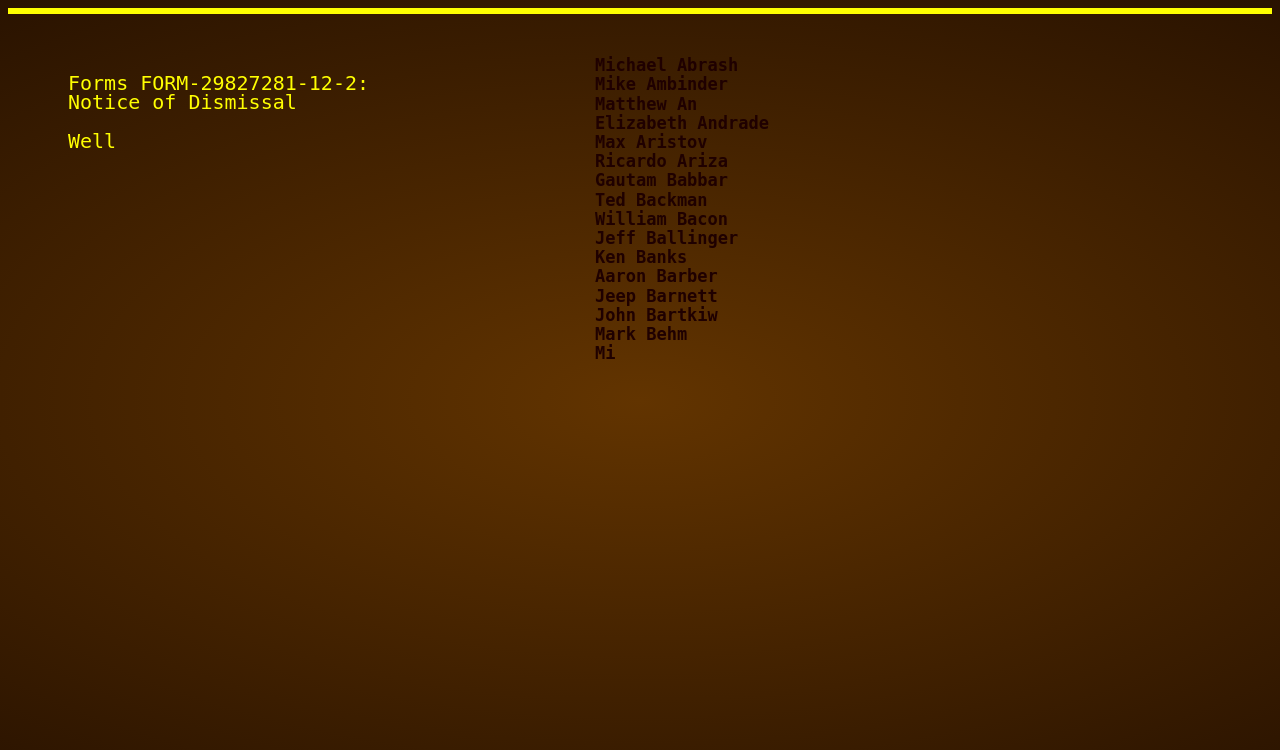
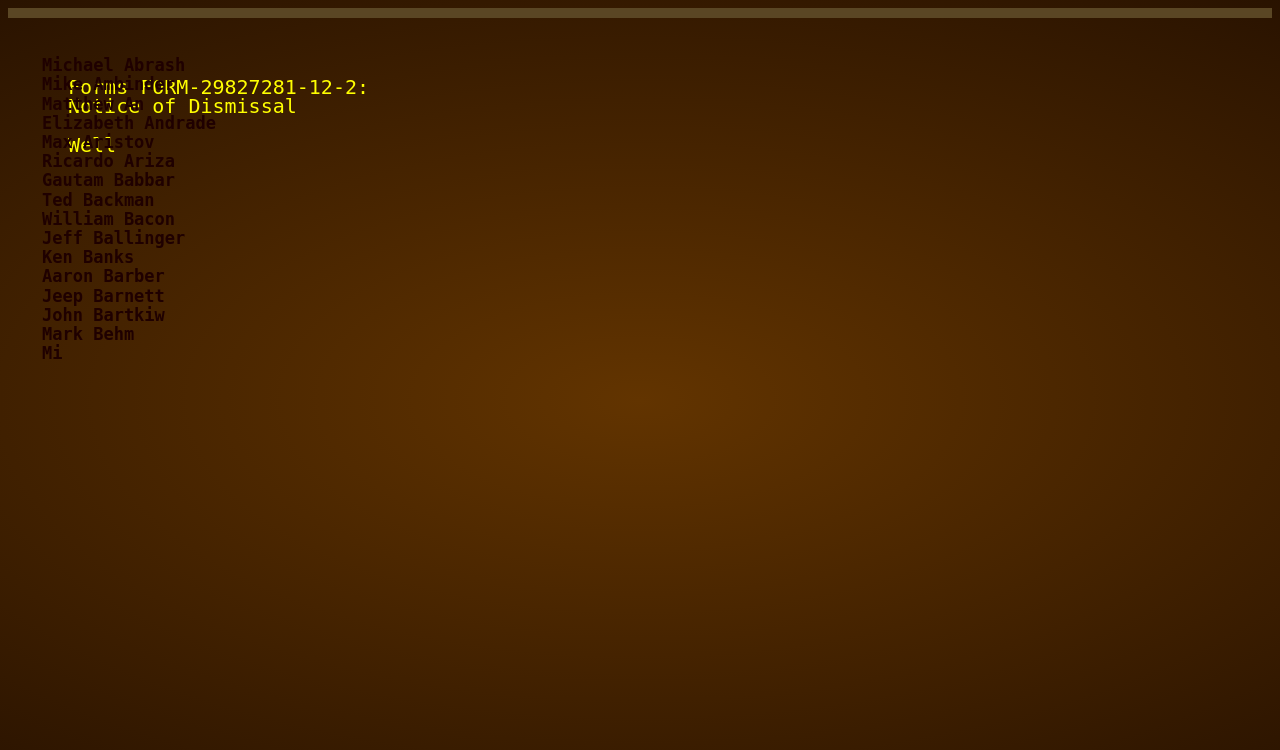
Before and after one commit to swordling/swordling.github.io, a PHP site: page / in a window 1280 px wide. Shown: the top 750 px of the page. Run offline with PHP 8.4, Linux system fonts and the light colour scheme.

Commit message:
Portal 2 Style

```diff
--- a/style.css
+++ b/style.css
@@ -22,6 +22,8 @@ body {
 }
 
 #container {
+    border: rgb(90,70,36);
+    border-width: 5px;
 	border-style: solid;
 }
 
@@ -73,9 +75,9 @@ body {
 
 #credits {
 	position:absolute;
-	left: 33em;
+	float:right;
 	top:2em;
-	width:30em;
+	width:22em;
 	height:28em;
 	color: #1F0000;
 	font-size: 17px;
```
